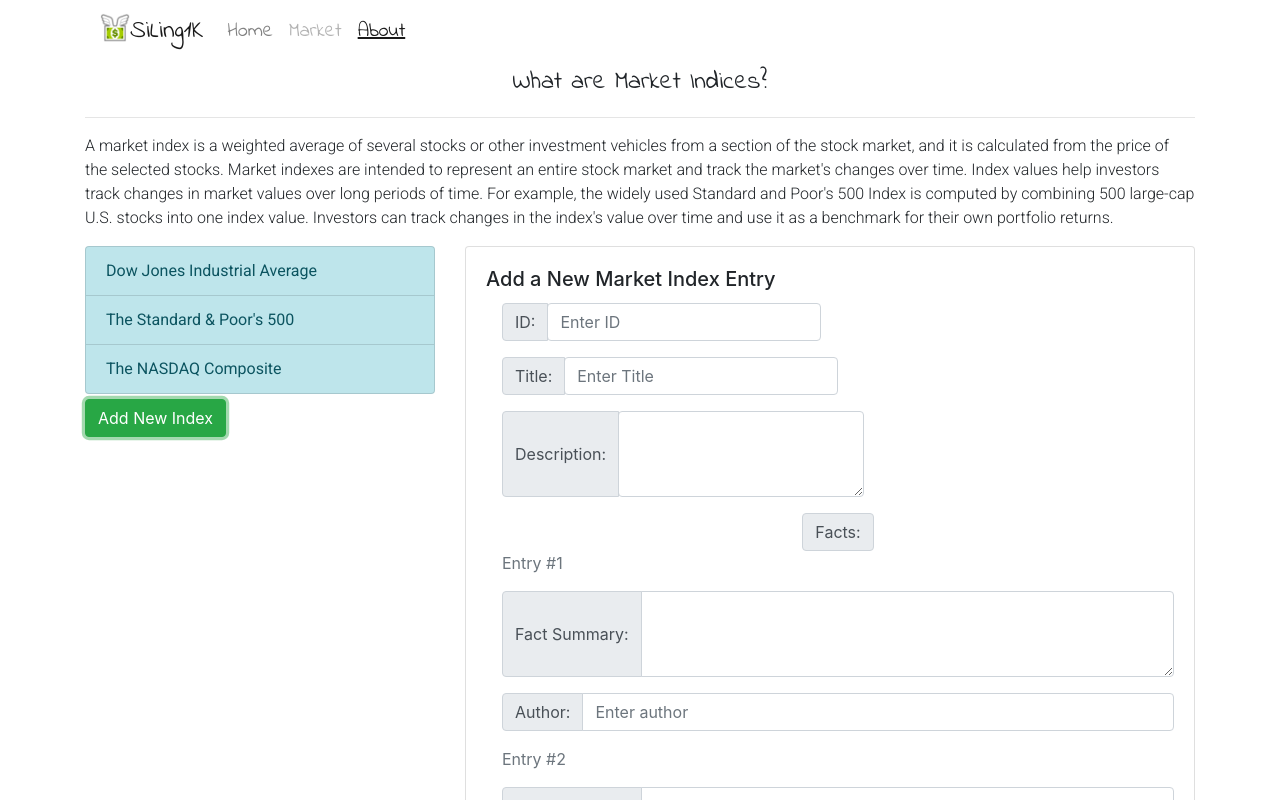
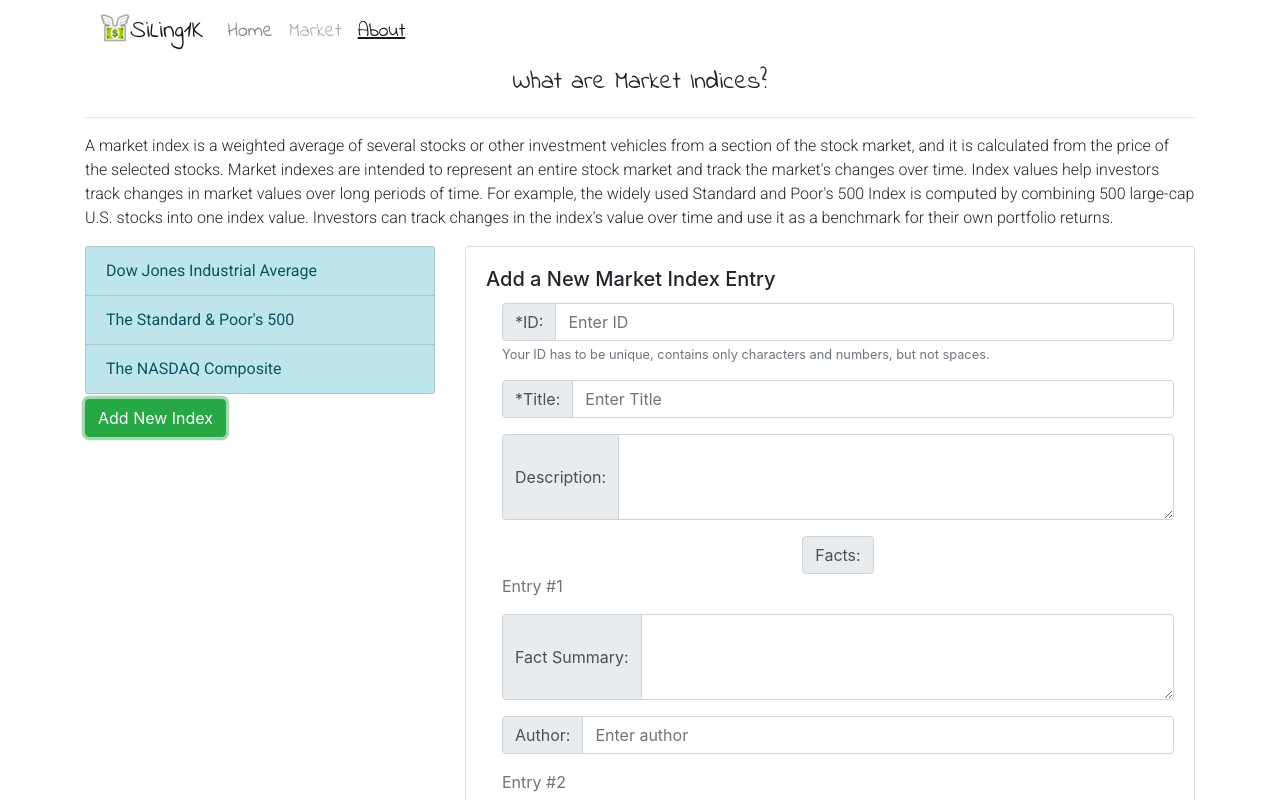
Before and after one commit to yiqu/siling1k, an Angular app: page /about in a window 1280 px wide. Both pictures are taken after a click on the button "Add New Index". Shown: the top 800 px of the page. Built offline with nearby package versions, Linux system fonts and the light colour scheme.

Commit message:
more forms

```diff
--- a/src/app/about/about-new/about-new.component.html
+++ b/src/app/about/about-new/about-new.component.html
@@ -19,7 +19,8 @@
             <form-inputs *ngIf="isObjectArray(fgKey, formfg)"
               [formGroup]="newFormFg.get('dataArray').at(i).get(fgKey)"
               [formConfig]="formfg"
-              [controlName]="fgKey"></form-inputs>
+              [controlName]="fgKey">
+            </form-inputs>
 
           </div>
         </div>
--- a/src/app/shared/forms/input.component.html
+++ b/src/app/shared/forms/input.component.html
@@ -1,19 +1,22 @@
-<div [formGroup]="formGroup">
-  <div class="input-group mb-3">
-    <div class="input-group-prepend">
-      <span class="input-group-text">
-        <span *ngIf="formGroup.get(fgKey)">
-          {{formConfig[controlName]['required'] ? "*":""}}
+<div [formGroup]="formGroup" class="form-row align-items-center">
+  <div class="col-md-12 mb-3">
+    <div class="input-group" [ngSwitch]="formConfig[controlName].type">
+      <div class="input-group-prepend">
+        <span class="input-group-text">
+          <span *ngIf="!formGroup.get(controlName).valid">
+            {{formConfig[controlName]['required'] ? "*":""}}
+          </span>
+            {{formConfig[controlName]['label']}}:
         </span>
-        {{formConfig[controlName]['label']}}:
-      </span>
-    </div>
-    <div [ngSwitch]="formConfig[controlName].type">
+      </div>
       <input *ngSwitchCase="inputType" type="text" class="form-control"
         [placeholder]="formConfig[controlName]['defaultValue']"
         [formControlName]="controlName">
-
-      <textarea *ngSwitchCase="textAreaType" class="form-control" rows="3" [formControlName]="controlName"></textarea>
+      <textarea *ngSwitchCase="textAreaType" class="form-control" rows="3"
+        [formControlName]="controlName"></textarea>
     </div>
+    <small class="form-text text-muted" *ngIf="formConfig[controlName].helptext">
+      {{formConfig[controlName].helptext}}
+    </small>
   </div>
 </div>
--- a/src/assets/new-market-index.json
+++ b/src/assets/new-market-index.json
@@ -7,21 +7,24 @@
         "required": true,
         "label": "ID",
         "type": "input",
-        "defaultValue": "Enter ID"
+        "defaultValue": "Enter ID",
+        "helptext": "Your ID has to be unique, contains only characters and numbers, but not spaces."
       },
       "title": {
         "value": "",
         "required": true,
         "label": "Title",
         "type": "input",
-        "defaultValue": "Enter Title"
+        "defaultValue": "Enter Title",
+        "helptext": null
       },
       "description": {
         "value": "",
         "required": false,
         "label": "Description",
         "type": "textarea",
-        "defaultValue": "Enter description"
+        "defaultValue": "Enter description",
+        "helptext": null
       },
       "facts": {
         "label": "Facts",
```
